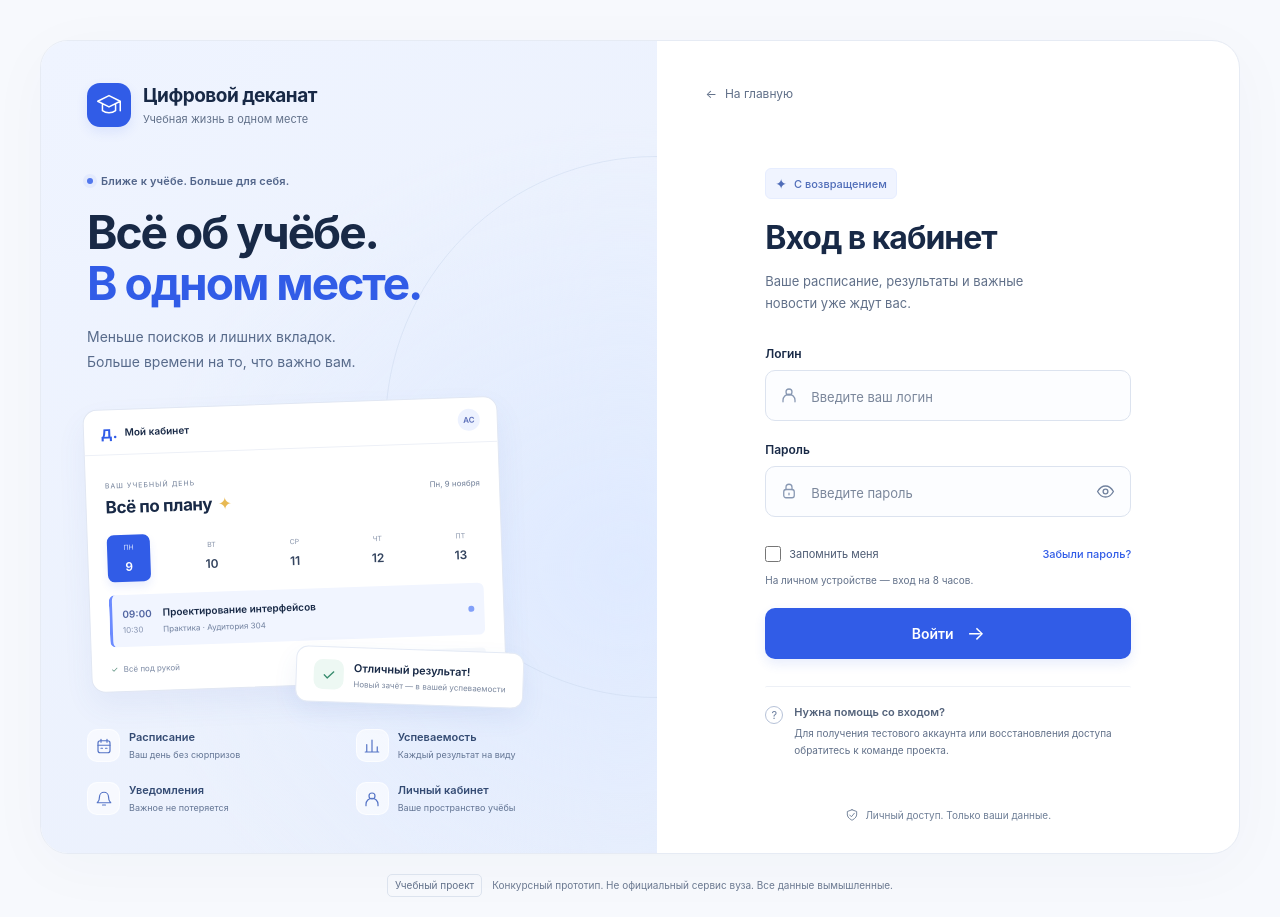
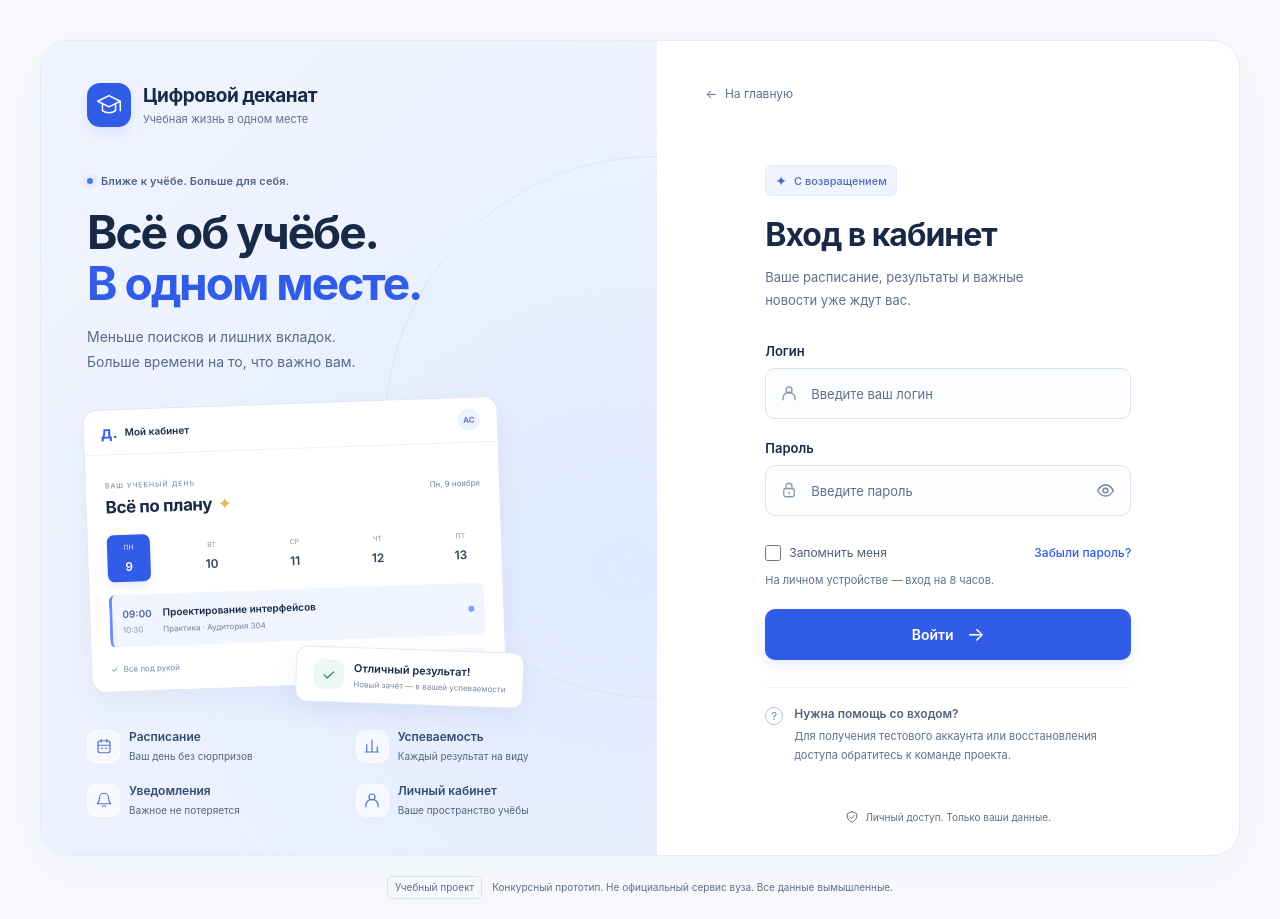
Before and after one commit to three-agent-studio/main-project, a Django app: page /auth/login/ in a window 1280 px wide. Before the commit the page ends 897 px from the top, so only its background shows below. Run offline with Django 5.2, Linux system fonts and the light colour scheme.

Commit message:
style: improve sign-in text contrast and small-screen readability

```diff
--- a/backend/core/static/core/auth/auth.css
+++ b/backend/core/static/core/auth/auth.css
@@ -76,8 +76,8 @@ svg { width: 24px; height: 24px; fill: none; stroke: currentColor; stroke-width:
 .feature-list li { display: flex; align-items: center; gap: 9px; min-width: 0; }
 .feature-icon { display: grid; place-items: center; width: 33px; height: 33px; flex: 0 0 33px; color: #5574c6; background: #ffffff91; border: 1px solid #ffffffa1; border-radius: 10px; }
 .feature-icon svg { width: 18px; height: 18px; stroke-width: 1.6; }
-.feature-list strong { display: block; color: #344b73; font-size: 11px; font-weight: 600; }
-.feature-list div > span { display: block; margin-top: 5px; color: #637594; font-size: 9px; line-height: 1.4; }
+.feature-list strong { display: block; color: #344b73; font-size: 12px; font-weight: 600; }
+.feature-list div > span { display: block; margin-top: 5px; color: #536582; font-size: 10px; line-height: 1.4; }
 
 /* Form panel. Keep targets >=44px and text inputs >=16px for mobile Safari. */
 .login-panel { display: flex; flex-direction: column; align-items: center; padding: 36px 48px 30px; min-width: 0; }
@@ -90,10 +90,10 @@ svg { width: 24px; height: 24px; fill: none; stroke: currentColor; stroke-width:
 .login-content h1 { font-size: 32px; line-height: 1.2; letter-spacing: -1px; margin: 20px 0 12px; font-weight: 700; }
 .login-description { color: var(--muted); font-size: 13px; line-height: 1.75; margin: 0 0 31px; }
 .form-field { margin-bottom: 21px; }
-.form-field > label { display: block; margin-bottom: 9px; font-size: 12px; font-weight: 600; }
+.form-field > label { display: block; margin-bottom: 9px; font-size: 13px; font-weight: 600; }
 .input-wrap { position: relative; }
 .input-wrap > input { display: block; width: 100%; height: 51px; padding: 12px 45px; border: 1px solid var(--line); border-radius: 10px; background: #fcfdff; color: var(--ink); font-size: 16px; transition: border-color .15s, box-shadow .15s; }
-.input-wrap > input::placeholder { color: #7b879b; font-size: 13px; }
+.input-wrap > input::placeholder { color: var(--muted); font-size: 13px; }
 .input-wrap > input:hover { border-color: #a9b9d5; }
 .input-wrap > input:focus { outline: none; border-color: #5275e4; background: white; box-shadow: 0 0 0 3px #315ce714; }
 .input-wrap > input[aria-invalid="true"] { border-color: #be4b58; }
@@ -105,11 +105,11 @@ svg { width: 24px; height: 24px; fill: none; stroke: currentColor; stroke-width:
 .eye-slash { display: none; }
 .password-toggle[aria-pressed="true"] .eye-slash { display: initial; }
 .form-options { display: flex; align-items: center; justify-content: space-between; gap: 12px; margin-top: -6px; }
-.remember-option { display: flex; align-items: center; min-height: 44px; gap: 8px; cursor: pointer; color: #4e5c74; font-size: 11px; }
+.remember-option { display: flex; align-items: center; min-height: 44px; gap: 8px; cursor: pointer; color: #4e5c74; font-size: 12px; }
 .remember-option input { width: 16px; height: 16px; margin: 0; accent-color: var(--blue); cursor: pointer; }
-.help-link { display: inline-flex; align-items: center; min-height: 44px; font-size: 11px; font-weight: 500; text-decoration: none; }
+.help-link { display: inline-flex; align-items: center; min-height: 44px; font-size: 12px; font-weight: 500; text-decoration: none; }
 .help-link:hover { text-decoration: underline; }
-.remember-hint { font-size: 10px; color: var(--muted); margin: -2px 0 22px; }
+.remember-hint { font-size: 11px; color: var(--muted); margin: -2px 0 22px; }
 .submit-button { display: flex; align-items: center; justify-content: center; gap: 13px; width: 100%; min-height: 51px; padding: 13px 18px; background: var(--blue); color: white; border: 1px solid transparent; border-radius: 10px; font-size: 14px; font-weight: 600; text-decoration: none; box-shadow: 0 5px 12px #315ce71c; transition: background .15s, box-shadow .15s, transform .15s; }
 .submit-button:hover { background: var(--blue-hover); box-shadow: 0 6px 16px #315ce72b; transform: translateY(-1px); }
 .submit-button:active { transform: translateY(0); }
@@ -117,12 +117,12 @@ svg { width: 24px; height: 24px; fill: none; stroke: currentColor; stroke-width:
 .submit-arrow { font-size: 19px; font-weight: 400; }
 .access-help { display: flex; align-items: flex-start; gap: 11px; margin-top: 27px; padding: 18px 0 0; border-top: 1px solid #edf0f6; scroll-margin-top: 24px; border-radius: 2px; }
 .help-icon { display: grid; place-items: center; width: 18px; height: 18px; flex: 0 0 18px; border: 1px solid #b6c2d8; border-radius: 50%; color: #6c7f9f; font-size: 11px; margin-top: 1px; }
-.access-help h2 { margin: 0 0 6px; font-size: 11px; font-weight: 600; color: #53627a; }
-.access-help p { font-size: 10px; line-height: 1.7; color: var(--muted); margin: 0; }
+.access-help h2 { margin: 0 0 6px; font-size: 12px; font-weight: 600; color: #53627a; }
+.access-help p { font-size: 11px; line-height: 1.7; color: var(--muted); margin: 0; }
 .access-help:target { background: #f5f8ff; outline: 2px solid #d6e1fc; outline-offset: 8px; }
-.panel-footer { display: flex; align-items: center; justify-content: center; gap: 6px; color: #6f7f97; font-size: 10px; margin: 0; line-height: 1.6; }
+.panel-footer { display: flex; align-items: center; justify-content: center; gap: 6px; color: var(--muted); font-size: 10px; margin: 0; line-height: 1.6; }
 .panel-footer svg { width: 14px; height: 14px; stroke-width: 1.6; }
-.prototype-note { display: flex; align-items: center; justify-content: center; gap: 10px; margin: 20px 0 0; font-size: 10px; line-height: 1.7; color: #6b7990; }
+.prototype-note { display: flex; align-items: center; justify-content: center; gap: 10px; margin: 20px 0 0; font-size: 10px; line-height: 1.7; color: var(--muted); }
 .prototype-badge { padding: 2px 7px; border: 1px solid #dce3ee; border-radius: 5px; white-space: nowrap; color: #617089; }
 .form-error { padding: 13px 15px; margin-bottom: 24px; background: #fff3f3; color: #a02e40; border: 1px solid #efd0d7; border-radius: 10px; font-size: 12px; line-height: 1.65; }
 .form-error p { margin: 4px 0 0; }
@@ -162,7 +162,7 @@ svg { width: 24px; height: 24px; fill: none; stroke: currentColor; stroke-width:
   .story h2 > span::before { content: " "; }
   .story-heading p { font-size: 12px; }
   .feature-list { gap: 19px 10px; }
-  .feature-list div > span { font-size: 9px; }
+  .feature-list div > span { font-size: 10px; }
   .prototype-note { flex-direction: column; gap: 8px; text-align: center; max-width: 340px; margin: 20px auto 0; }
 }
 @media (max-width: 380px) {
@@ -171,7 +171,7 @@ svg { width: 24px; height: 24px; fill: none; stroke: currentColor; stroke-width:
   .story { padding: 24px 21px; }
   .form-options { gap: 8px; }
   .feature-list { column-gap: 8px; }
-  .feature-list div > span { font-size: 9px; }
+  .feature-list div > span { font-size: 10px; }
 }
 @media (prefers-reduced-motion: reduce) {
   *, *::before, *::after { transition: none !important; }
```
